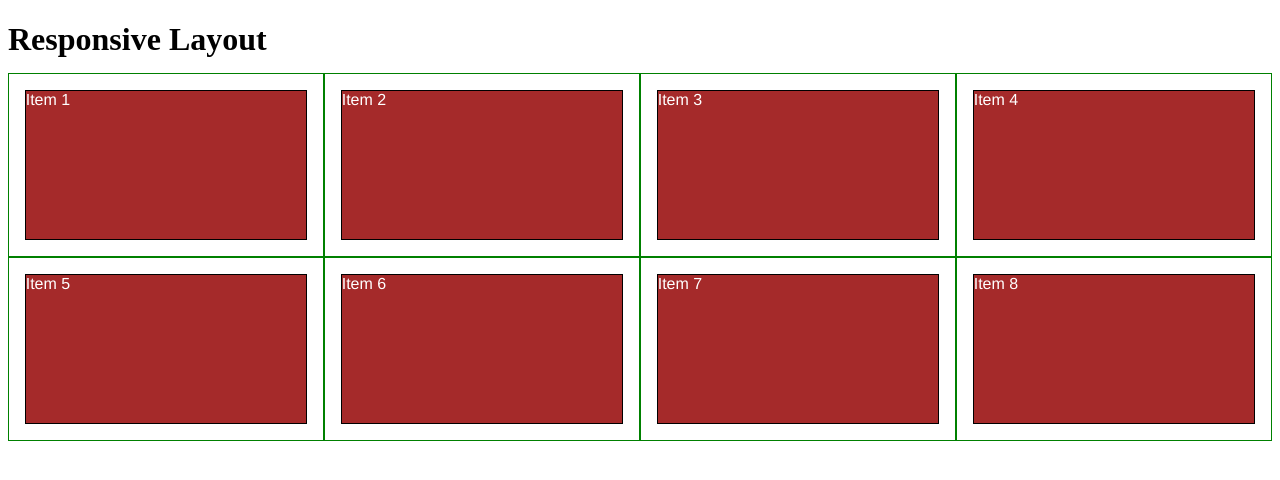
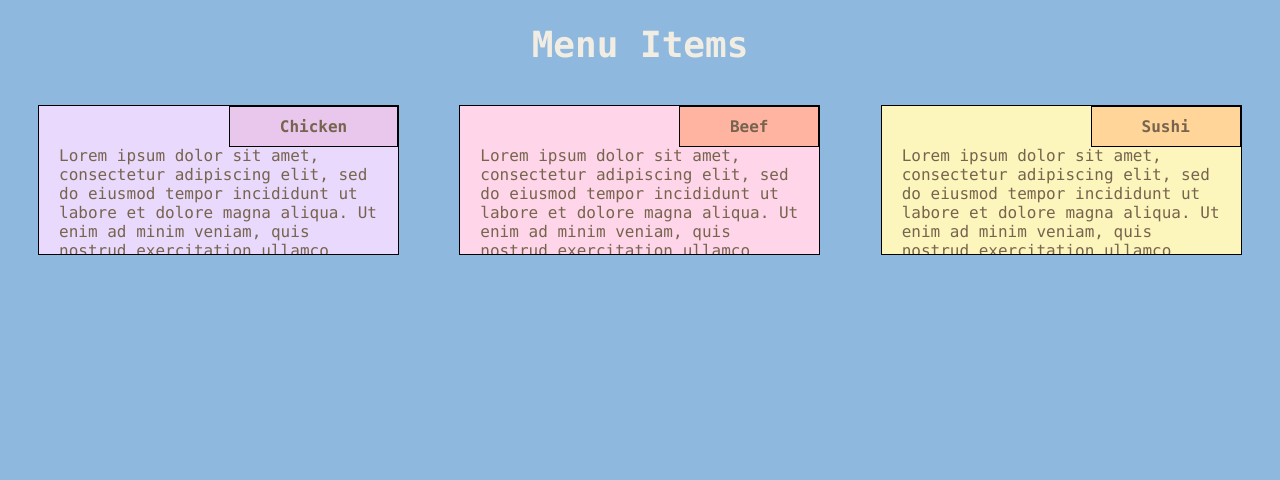
Before and after one commit to laureneproctor/coursera-test, a plain HTML site: page module2-solution/index.html in a window 1280 px wide. Drawn offline with Linux system fonts and the light colour scheme.

Commit message:
added responsive design + content to each box

```diff
--- a/module2-solution/css/style.css
+++ b/module2-solution/css/style.css
@@ -0,0 +1,117 @@
+/*
+      -Breakpoints-
+Desktop: 992px and above.
+Tablet: 768px to 991px.
+Mobile: 767px and below. */
+
+/*
+      -Layout-
+Desktop: Three sections in one row, each taking equal space.
+Tablet: Two sections in the first row (equal size), one section in the second row (full width).
+Mobile: Each section takes up the entire row.*/
+
+/********** Base styles **********/
+* {
+  box-sizing: border-box;
+}
+
+body {
+  font-family: Lucida Console;
+  color: #F2EDE3;
+  background-color: #8FB8DE;
+}
+
+h1 {
+  text-align: center;
+  margin-bottom: 20px;
+  font-size: 36px;
+}
+
+.item {
+  border: 1px solid black;
+  width: 90%;
+  height: 150px;
+  margin: 10px auto;
+  color: #77644E;
+  position: relative;
+  padding-top: 20px;
+  overflow: hidden;
+}
+
+#left .item{
+  background-color: #E9D9FD;
+}
+
+#middle .item{
+  background-color: #FFD6E9;
+}
+
+#right .item{
+  background-color: #FCF6BD;
+}
+
+/* Simple Responsive Framework */
+.row {
+  width: 100%;
+  display: flex;
+  flex-wrap: wrap;
+
+}
+
+.col {
+  padding: 10px;
+}
+
+/* Desktop */
+@media (min-width: 992px) {
+  .col-lg-4 {
+    width: 33.33%;
+  }
+}
+
+/* Tablet */
+@media (min-width: 768px) and (max-width: 991px) {
+  .col-md-6 {
+    width: 50%;
+  }
+  .col-md-6:nth-child(3) {
+    width: 100%;
+  }
+}
+
+/* Mobile */
+@media (max-width: 767px) {
+  .col-sm-12 {
+    width: 100%;
+  }
+}
+
+/* Section title styles */
+.section-title {
+  position: absolute;
+  top: 0;
+  right: 0;
+  padding: 10px 50px;
+  color: #77644E;
+  font-weight: bold;
+  border: 1px solid black;
+}
+
+#chicken {
+    background-color: #E9C6EC;
+}
+
+#beef {
+    background-color: #FFB4A2;
+}
+
+#sushi {
+    background-color: #FFD599;
+}
+
+
+
+.text {
+  position: absolute;
+  padding: 20px 20px;
+}
--- a/module2-solution/index.html
+++ b/module2-solution/index.html
@@ -1,137 +1,24 @@
 <!DOCTYPE html>
-<html>
+<html lang="en">
 <head>
 <meta charset="utf-8">
 <meta name="viewport" content="width=device-width, initial-scale=1">
 <title>Responsive Layout</title>
-<style>
-
-/********** Base styles **********/
-* {
-  box-sizing: border-box;
-}
-h1 {
-  margin-bottom: 15px;
-}
-
-p {
-  border: 1px solid black;
-  background-color: #A52A2A;
-  width: 90%;
-  height: 150px;
-  margin-right: auto;
-  margin-left: auto;
-  font-family: Helvetica;
-  color: white;
-}
-
-/* Simple Responsive Framework. */
-.row {
-  width: 100%;
-}
-
-/********** Large devices only **********/
-@media (min-width: 1200px) {
-  .col-lg-1, .col-lg-2, .col-lg-3, .col-lg-4, .col-lg-5, .col-lg-6, .col-lg-7, .col-lg-8, .col-lg-9, .col-lg-10, .col-lg-11, .col-lg-12 {
-    float: left;
-    border: 1px solid green;
-  }
-  .col-lg-1 {
-    width: 8.33%;
-  }
-  .col-lg-2 {
-    width: 16.66%;
-  }
-  .col-lg-3 {
-    width: 25%;
-  }
-  .col-lg-4 {
-    width: 33.33%;
-  }
-  .col-lg-5 {
-    width: 41.66%;
-  }
-  .col-lg-6 {
-    width: 50%;
-  }
-  .col-lg-7 {
-    width: 58.33%;
-  }
-  .col-lg-8 {
-    width: 66.66%;
-  }
-  .col-lg-9 {
-    width: 74.99%;
-  }
-  .col-lg-10 {
-    width: 83.33%;
-  }
-  .col-lg-11 {
-    width: 91.66%;
-  }
-  .col-lg-12 {
-    width: 100%;
-  }
-}
-
-/********** Medium devices only **********/
-@media (min-width: 992px) and (max-width: 1199px) {
-  .col-md-1, .col-md-2, .col-md-3, .col-md-4, .col-md-5, .col-md-6, .col-md-7, .col-md-8, .col-md-9, .col-md-10, .col-md-11, .col-md-12 {
-    float: left;
-    border: 1px solid green;
-  }
-  .col-md-1 {
-    width: 8.33%;
-  }
-  .col-md-2 {
-    width: 16.66%;
-  }
-  .col-md-3 {
-    width: 25%;
-  }
-  .col-md-4 {
-    width: 33.33%;
-  }
-  .col-md-5 {
-    width: 41.66%;
-  }
-  .col-md-6 {
-    width: 50%;
-  }
-  .col-md-7 {
-    width: 58.33%;
-  }
-  .col-md-8 {
-    width: 66.66%;
-  }
-  .col-md-9 {
-    width: 74.99%;
-  }
-  .col-md-10 {
-    width: 83.33%;
-  }
-  .col-md-11 {
-    width: 91.66%;
-  }
-  .col-md-12 {
-    width: 100%;
-  }
-}
-
-</style>
+<link rel="stylesheet" href="css/style.css">
 </head>
 <body>
-<h1>Responsive Layout</h1>
+<h1>Menu Items</h1>
 
 <div class="row">
-  <div class="col-lg-3 col-md-6"><p>Item 1</p></div>
-  <div class="col-lg-3 col-md-6"><p>Item 2</p></div>
-  <div class="col-lg-3 col-md-6"><p>Item 3</p></div>
-  <div class="col-lg-3 col-md-6"><p>Item 4</p></div>
-  <div class="col-lg-3 col-md-6"><p>Item 5</p></div>
-  <div class="col-lg-3 col-md-6"><p>Item 6</p></div>
-  <div class="col-lg-3 col-md-6"><p>Item 7</p></div>
-  <div class="col-lg-3 col-md-6"><p>Item 8</p></div>
+  <div id="left" class="col col-lg-4 col-md-6 col-sm-12"><p class="item"><span id="chicken" class="section-title">Chicken</span>
+    <span class="text"> Lorem ipsum dolor sit amet, consectetur adipiscing elit, sed do eiusmod tempor incididunt ut labore et dolore magna aliqua. Ut enim ad minim veniam, quis nostrud exercitation ullamco laboris nisi ut aliquip ex ea commodo consequat  </span>
+  </p></div>
+  <div id="middle" class="col col-lg-4 col-md-6 col-sm-12"><p class="item"><span id="beef" class="section-title">Beef</span>
+    <span class="text"> Lorem ipsum dolor sit amet, consectetur adipiscing elit, sed do eiusmod tempor incididunt ut labore et dolore magna aliqua. Ut enim ad minim veniam, quis nostrud exercitation ullamco laboris nisi ut aliquip ex ea commodo consequat </span>
+  </p></div>
+  <div id="right" class="col col-lg-4 col-md-6 col-sm-12"><p class="item"><span id="sushi" class="section-title">Sushi</span>
+    <span class="text"> Lorem ipsum dolor sit amet, consectetur adipiscing elit, sed do eiusmod tempor incididunt ut labore et dolore magna aliqua. Ut enim ad minim veniam, quis nostrud exercitation ullamco laboris nisi ut aliquip ex ea commodo consequat  </span>
+  </p></div>
 </div>
 
 </body>
```
